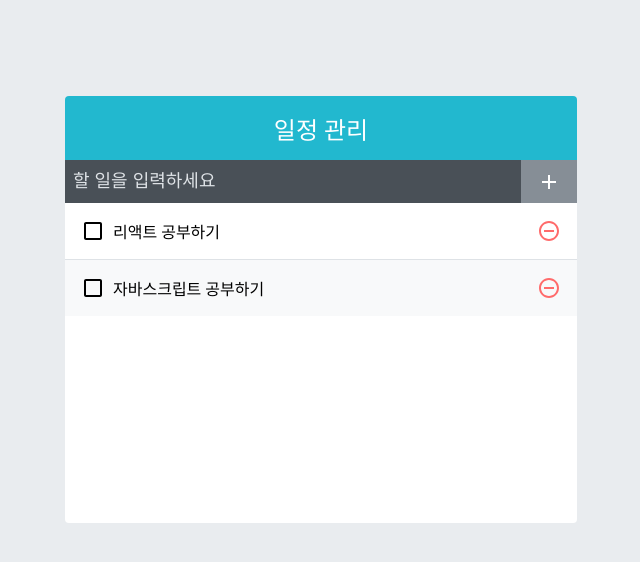
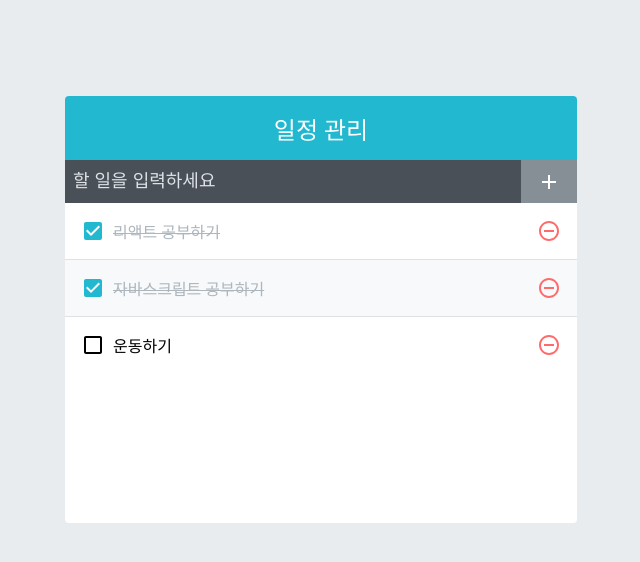
Before and after one commit to Kwakcena/react-todo-app, a React (Create React App) app in the folder review/todo-app-2/: page / in a window 1280 px wide. Shown: the top 562 px of the page, without its empty margins (319-959 px from the left). Built offline with nearby package versions, Linux system fonts and the light colour scheme.

Commit message:
classnames library를 사용해서 조건부 스타일 지정
체크박스를 클릭했을 때와 아닐 때에 따른 스타일 지정을 위한 classnames
라이브러리를 사용함.

```diff
--- a/review/todo-app-2/src/App.js
+++ b/review/todo-app-2/src/App.js
@@ -15,6 +15,11 @@ const App = () => {
       text: '자바스크립트 공부하기',
       checked: true,
     },
+    {
+      id: 3,
+      text: '운동하기',
+      checked: false,
+    },
   ]);
 
   return (
--- a/review/todo-app-2/src/components/TodoListItem.js
+++ b/review/todo-app-2/src/components/TodoListItem.js
@@ -4,14 +4,15 @@ import {
   MdCheckBox,
   MdRemoveCircleOutline,
 } from 'react-icons/md';
+import cn from 'classnames';
 import './TodoListItem.scss';
 
 const TodoListItem = ({ todo }) => {
   const { text, checked } = todo;
   return (
     <div className="TodoListItem">
-      <div className="checkbox">
-        <MdCheckBoxOutlineBlank />
+      <div className={cn('checkbox', { checked })}>
+        {checked ? <MdCheckBox /> : <MdCheckBoxOutlineBlank />}
         <div className="text">{text}</div>
       </div>
       <div className="remove">
```
